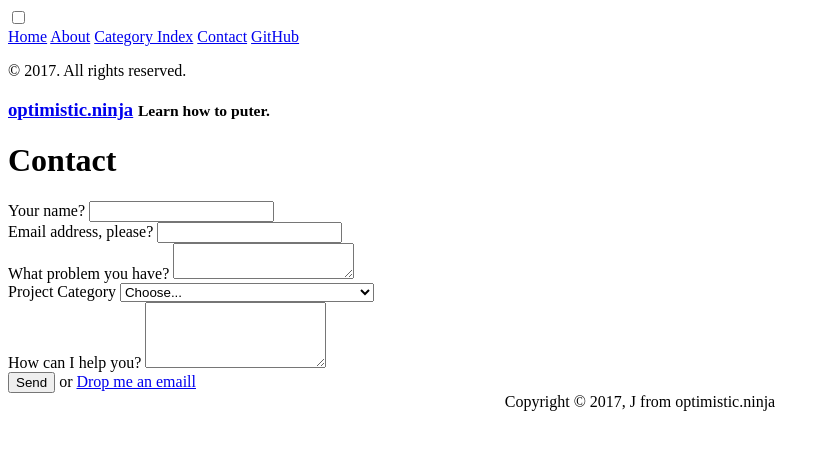
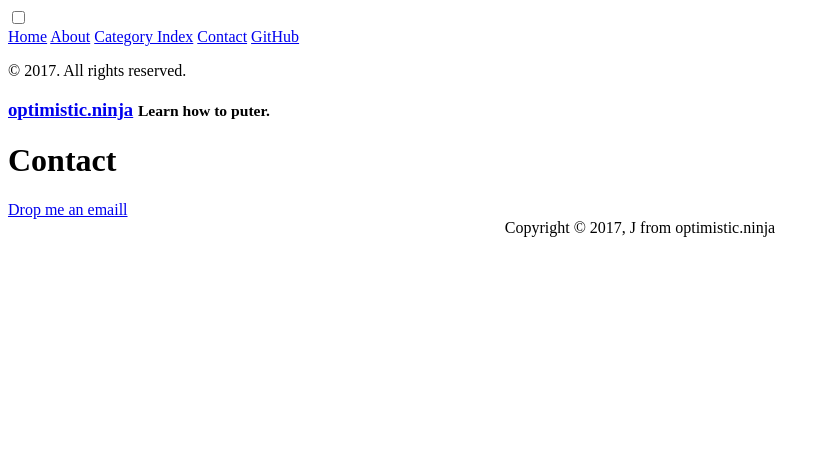
Before and after one commit to optimisticninja/optimistic.ninja, a Jekyll site: the page built from contact/index.html, in a window 1280 px wide. Shown: the top 450 px of the page, without its empty margins (0-829 px from the left). Built offline with Jekyll 4.4.1, drawn with Linux system fonts in a browser that asks for light colours.

Commit message:
Removed form... just want mail.

```diff
--- a/contact/index.html
+++ b/contact/index.html
@@ -7,48 +7,5 @@ category: contact
 ---
 
 <section class="inner">
-
-  <!-- Please change the email below with your email to activate the form -->
-  <form action="http://formspree.io/admin@optimistic.ninja" role="form" method="POST">
-<div class="form-group">
-<label for="name">Your name?</label>
-      <input type="text" name="name" class="form-control" required>
-    </div>
-
-<div class="form-group">
-      <label for="_replyto">Email address, please?</label>
-      <input type="email" name="_replyto" class="form-control" required>
-    </div>
-
-<div class="form-group">
-      <label for="problem">What problem you have?</label>
-      <textarea name="problem" class="form-control" rows="2"></textarea>
-    </div>
-
-
-<div class="form-group">
-      <label for="project">Project Category</label>
-      <select name="project" class="form-control">
-        <option value="">Choose...</option>
-        <option>Embedded/System-Level Development</option>
-        <option>Mobile Application</option>
-        <option>Web Application Backend</option>
-        <option>Enterprise Solution</option>
-		<option>Security Consultation</option>
-	<option>Consultation</option>
-<option>Another project</option>
-      </select>
-    </div>
-
-<div class="form-group">
-      <label for="message">How can I help you?</label>
-      <textarea name="body" class="form-control" rows="4" width="100%" required></textarea>
-    </div>
-
-<div>
-      <input type="hidden" name="">
-      <input type="submit" class="submit-btn" value="Send">
-      or <a href="mailto:admin@optimistic.ninja">Drop me an emaill</a>
-    </div>
-  </form>
+<a href="mailto:admin@optimistic.ninja">Drop me an emaill</a>
 </section>
```
